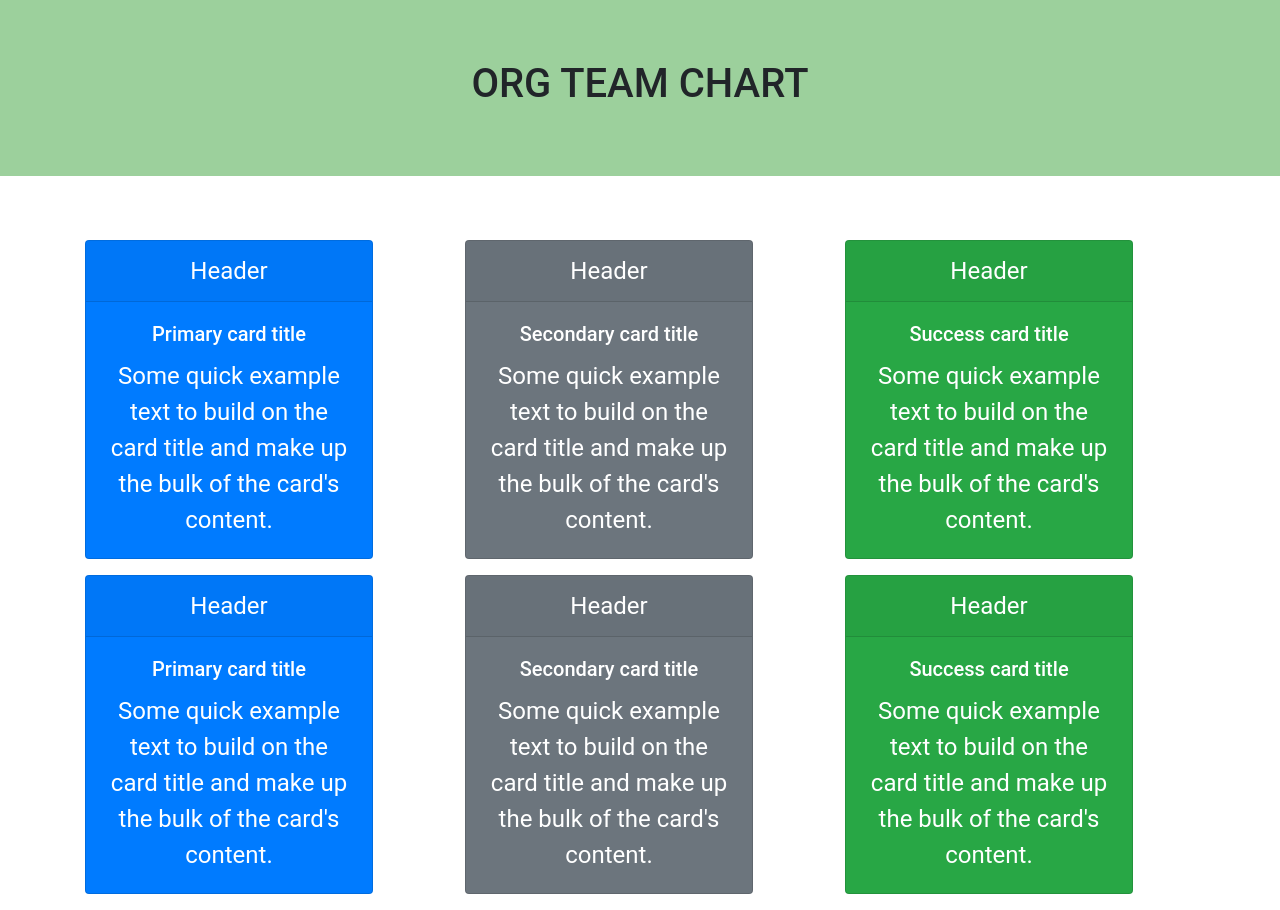
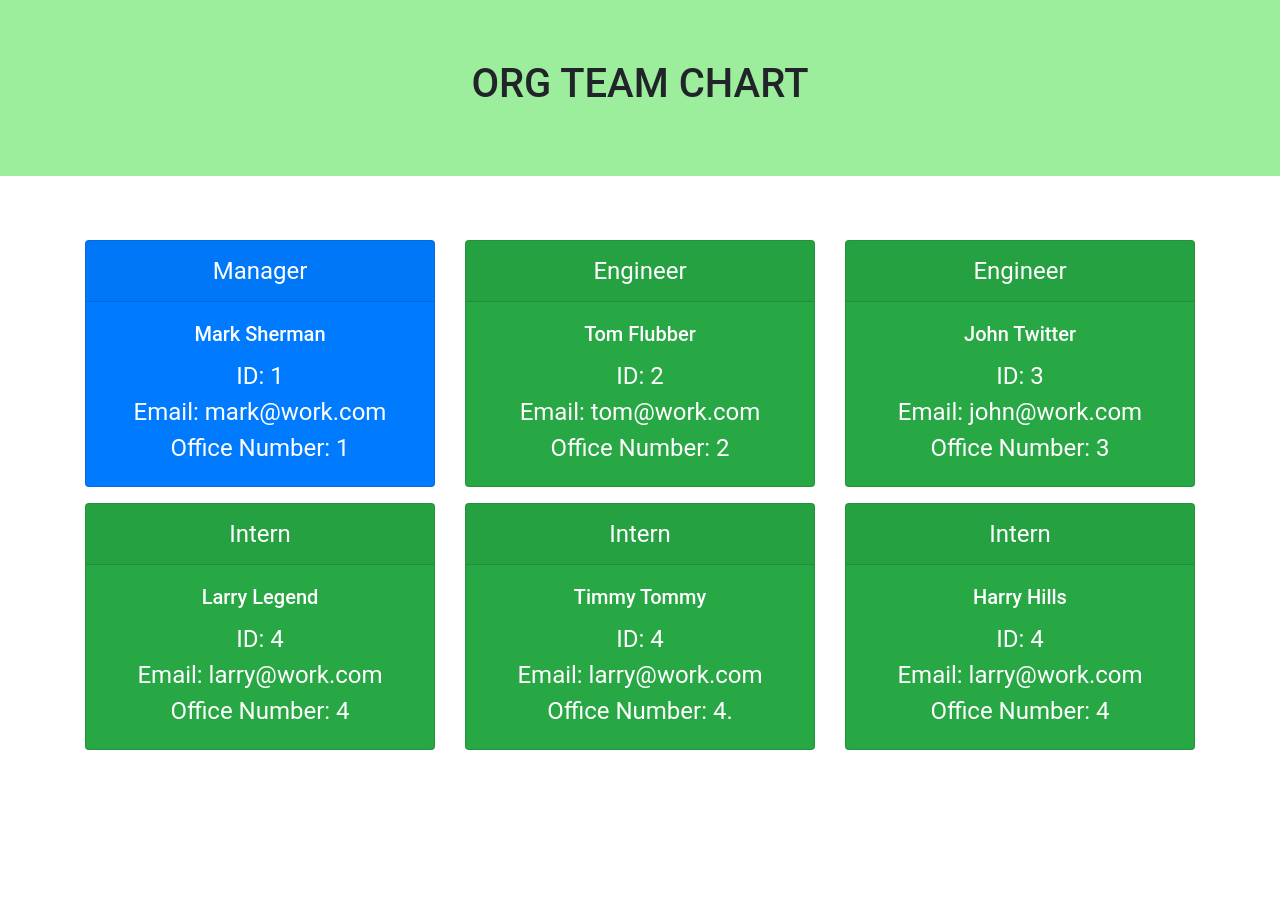
Before and after one commit to marksherm04/team-profile, a website: page dist/index.html in a window 1280 px wide. After the commit the page ends 800 px from the top, so only its background shows below. Drawn offline with nearby package versions, Linux system fonts and the light colour scheme.

Commit message:
updated cards

```diff
--- a/dist/index.html
+++ b/dist/index.html
@@ -20,33 +20,37 @@
 	<div class="container">
 		<div class="row">
 			<div class="col-sm-4">
-				<div class="card text-white bg-primary mb-3" style="max-width: 18rem;">
-					<div class="card-header">Header</div>
+				<div class="card text-white bg-primary mb-3" style="max-width: 25rem;">
+					<div class="card-header">Manager</div>
 					<div class="card-body">
-						<h5 class="card-title">Primary card title</h5>
-						<p class="card-text">Some quick example text to build on the card title
-							and make up the bulk of the card's content.</p>
+						<h5 class="card-title">Mark Sherman</h5>
+						<p class="card-text">ID: 1 <br>
+							Email: mark@work.com <br>
+							Office Number: 1
+						</p>
 					</div>
 				</div>
 			</div>
 			<div class="col-sm-4">
-				<div class="card text-white bg-secondary mb-3" style="max-width: 18rem;">
-					<div class="card-header">Header</div>
+				<div class="card text-white bg-success mb-3" style="max-width: 25rem;">
+					<div class="card-header">Engineer</div>
 					<div class="card-body">
-						<h5 class="card-title">Secondary card title</h5>
-						<p class="card-text">Some quick example text to build on the card title
-							and make up the bulk of the card's content.</p>
+						<h5 class="card-title">Tom Flubber</h5>
+						<p class="card-text">ID: 2 <br>
+							Email: tom@work.com <br>
+							Office Number: 2
+						</p>
 					</div>
 				</div>
 			</div>
 					<div class="col-sm-4">
-						<div class="card text-white bg-success mb-3" style="max-width: 18rem;">
-							<div class="card-header">Header</div>
+						<div class="card text-white bg-success mb-3" style="max-width: 25rem;">
+							<div class="card-header">Engineer</div>
 							<div class="card-body">
-								<h5 class="card-title">Success card title</h5>
-								<p class="card-text">Some quick example text to build on
-									the card title and make up the bulk of the
-									card's content.</p>
+								<h5 class="card-title">John Twitter</h5>
+								<p class="card-text">ID: 3 <br>
+									Email: john@work.com <br>
+									Office Number: 3</p>
 							</div>
 						</div>
 					</div>
@@ -54,33 +58,35 @@
 
 				<div class="row">
 					<div class="col-sm-4">
-						<div class="card text-white bg-primary mb-3" style="max-width: 18rem;">
-							<div class="card-header">Header</div>
+						<div class="card text-white bg-success mb-3" style="max-width: 25rem;">
+							<div class="card-header">Intern</div>
 							<div class="card-body">
-								<h5 class="card-title">Primary card title</h5>
-								<p class="card-text">Some quick example text to build on the card title
-									and make up the bulk of the card's content.</p>
+								<h5 class="card-title">Larry Legend</h5>
+								<p class="card-text">ID: 4 <br>
+									Email: larry@work.com <br>
+									Office Number: 4</p>
 							</div>
 						</div>
 					</div>
 					<div class="col-sm-4">
-						<div class="card text-white bg-secondary mb-3" style="max-width: 18rem;">
-							<div class="card-header">Header</div>
+						<div class="card text-white bg-success mb-3" style="max-width: 25rem;">
+							<div class="card-header">Intern</div>
 							<div class="card-body">
-								<h5 class="card-title">Secondary card title</h5>
-								<p class="card-text">Some quick example text to build on the card title
-									and make up the bulk of the card's content.</p>
+								<h5 class="card-title">Timmy Tommy</h5>
+								<p class="card-text">ID: 4 <br>
+									Email: larry@work.com <br>
+									Office Number: 4.</p>
 							</div>
 						</div>
 					</div>
 							<div class="col-sm-4">
-								<div class="card text-white bg-success mb-3" style="max-width: 18rem;">
-									<div class="card-header">Header</div>
+								<div class="card text-white bg-success mb-3" style="max-width: 25rem;">
+									<div class="card-header">Intern</div>
 									<div class="card-body">
-										<h5 class="card-title">Success card title</h5>
-										<p class="card-text">Some quick example text to build on
-											the card title and make up the bulk of the
-											card's content.</p>
+										<h5 class="card-title">Harry Hills</h5>
+										<p class="card-text">ID: 4 <br>
+											Email: larry@work.com <br>
+											Office Number: 4</p>
 									</div>
 								</div>
 							</div>
--- a/dist/style.css
+++ b/dist/style.css
@@ -10,7 +10,7 @@ body {
 .header {
 	padding: 60px;
 	text-align: center;
-	background-color: rgb(156, 208, 156);;
+	background-color: rgb(156, 238, 156);;
 	font-weight:bolder;
 	font-size: 32px;
 	margin-bottom: 5%;
```
